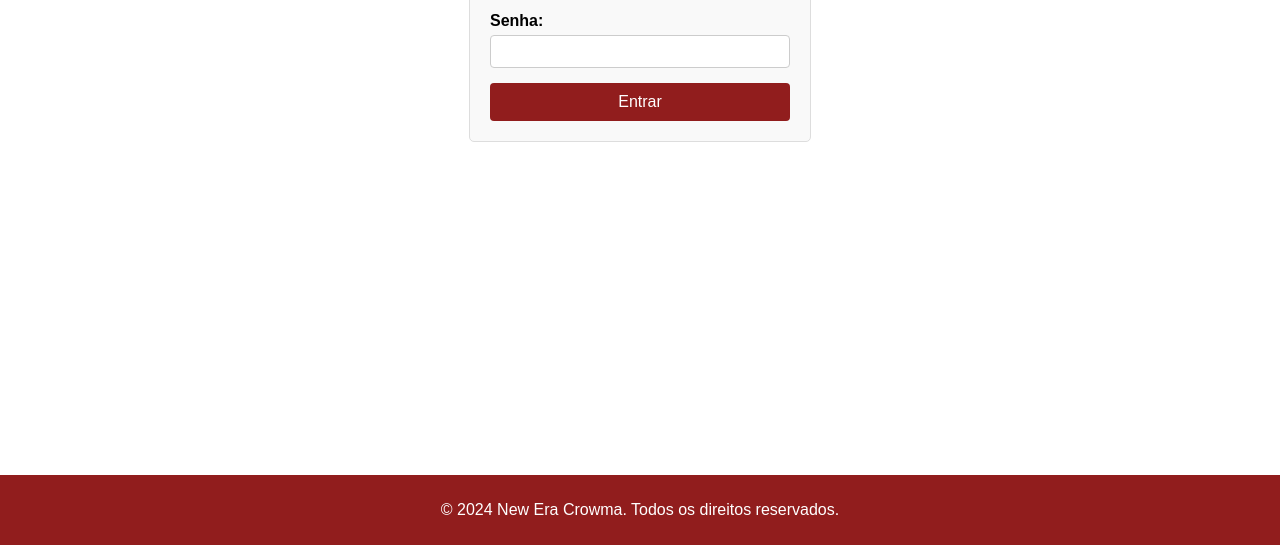
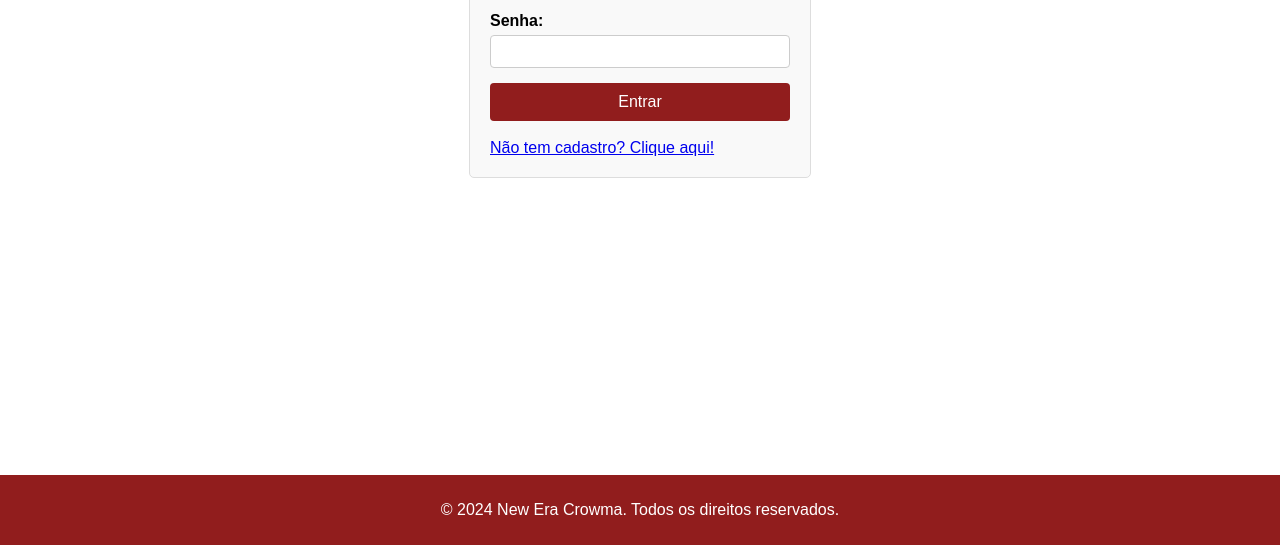
Before and after one commit to NEWERACROWMA/webdevSprint, a plain HTML site: page login.html in a window 1280 px wide. Shown: the part 255-800 px from the top of the page. Drawn offline with Linux system fonts and the light colour scheme.

Commit message:
cadastro att

```diff
--- a/login.html
+++ b/login.html
@@ -35,6 +35,8 @@
                     <input type="password" id="password" name="password" required>
                 </div>
                 <button type="submit">Entrar</button>
+                <br><br>
+                <a href="signup.html" class="signup-link">Não tem cadastro? Clique aqui! </a>
             </form>
         </div>
     </main>
```
